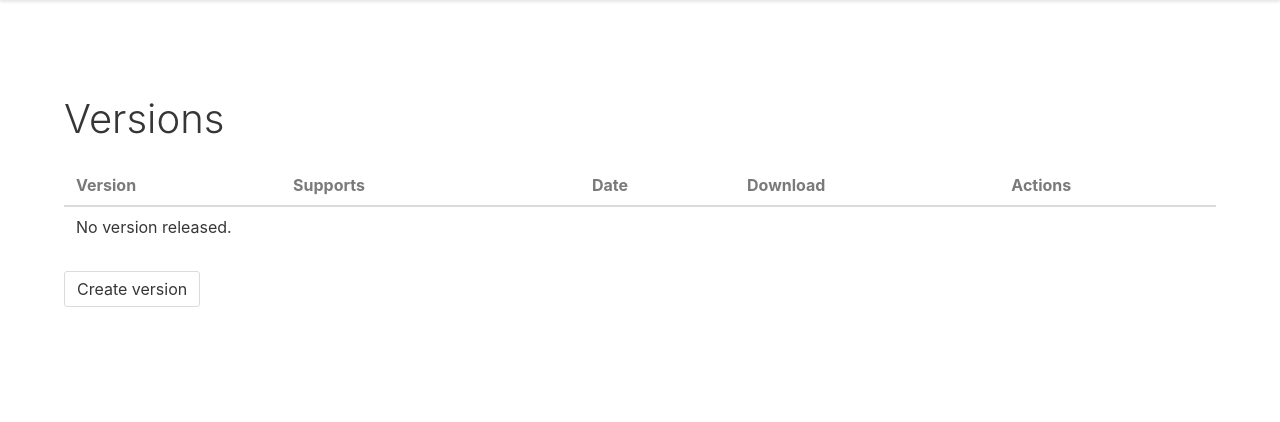
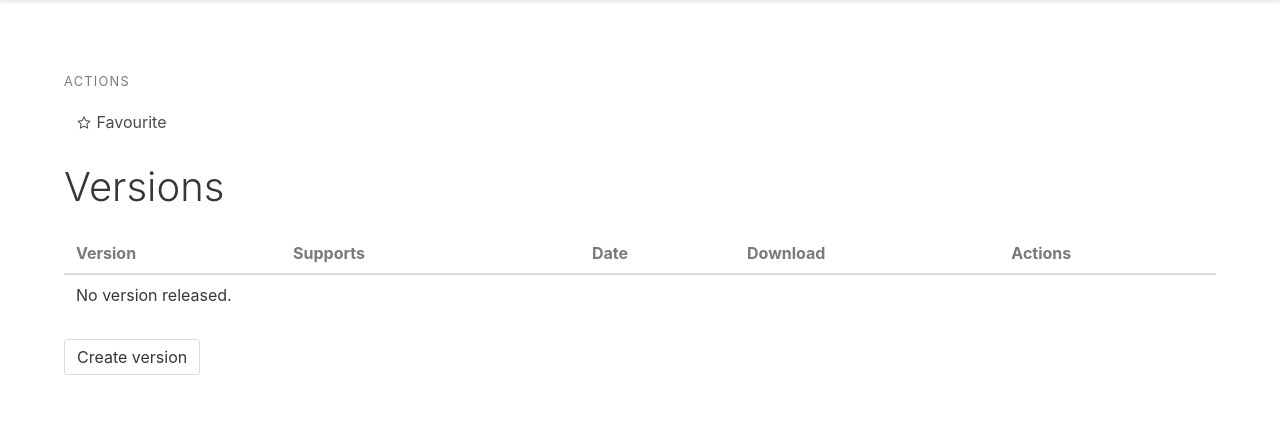
Before and after one commit to Retzudo/arcanomicon, a Django app: template arcanomicon/frontend/templates/frontend/addon_details.html in a window 1280 px wide. Shown: the part 52-474 px from the top of the page. Run offline with Django 3.2, Linux system fonts and the light colour scheme; the template is opened without the code that fills it, so the values that code supplies are empty; some libraries are stand-ins or nearby versions; some web fonts are replaced.

Commit message:
Add/remove favourite in details view

```diff
--- a/arcanomicon/frontend/templates/frontend/addon_details.html
+++ b/arcanomicon/frontend/templates/frontend/addon_details.html
@@ -3,13 +3,40 @@
 
 {% block body %}
     <section class="section">
-        <div class="container">
+        <div class="container add-on">
             <h1 class="title is-1">{{ add_on.name }}</h1>
             <div class="columns">
                 <div class="column is-2">
                     <figure class="image">
                         <img src="{{ add_on.logo.url }}" alt="{{ add_on.name }}">
                     </figure>
+
+                    <aside class="menu">
+                        <p class="menu-label">
+                            Actions
+                        </p>
+                        <ul class="menu-list">
+                            <li>
+                                {% if add_on in user.user.favourites.all %}
+                                    <a href="#" title="Add to library" data-id="{{ add_on.id }}"
+                                       class="remove-from-favourites">
+                                        <span class="icon is-small">
+                                            <i class="fa fa-star"></i>
+                                        </span>
+                                        Favourite
+                                    </a>
+                                {% else %}
+                                    <a href="#" title="Add to library" data-id="{{ add_on.id }}"
+                                       class="add-to-favourites">
+                                        <span class="icon is-small">
+                                            <i class="fa fa-star-o"></i>
+                                        </span>
+                                        Favourite
+                                    </a>
+                                {% endif %}
+                            </li>
+                        </ul>
+                    </aside>
                 </div>
                 <div class="column is-1"></div>
                 <div class="column content">
@@ -91,4 +118,5 @@
             });
         });
     </script>
+    {% include 'frontend/snippets/manage_favourite.html' %}
 {% endblock %}
```
Also changed, not shown: arcanomicon/frontend/templates/frontend/addon_list.html (+1 -41 lines), arcanomicon/frontend/templates/frontend/snippets/manage_favourite.html (added, +41 -0 lines).
